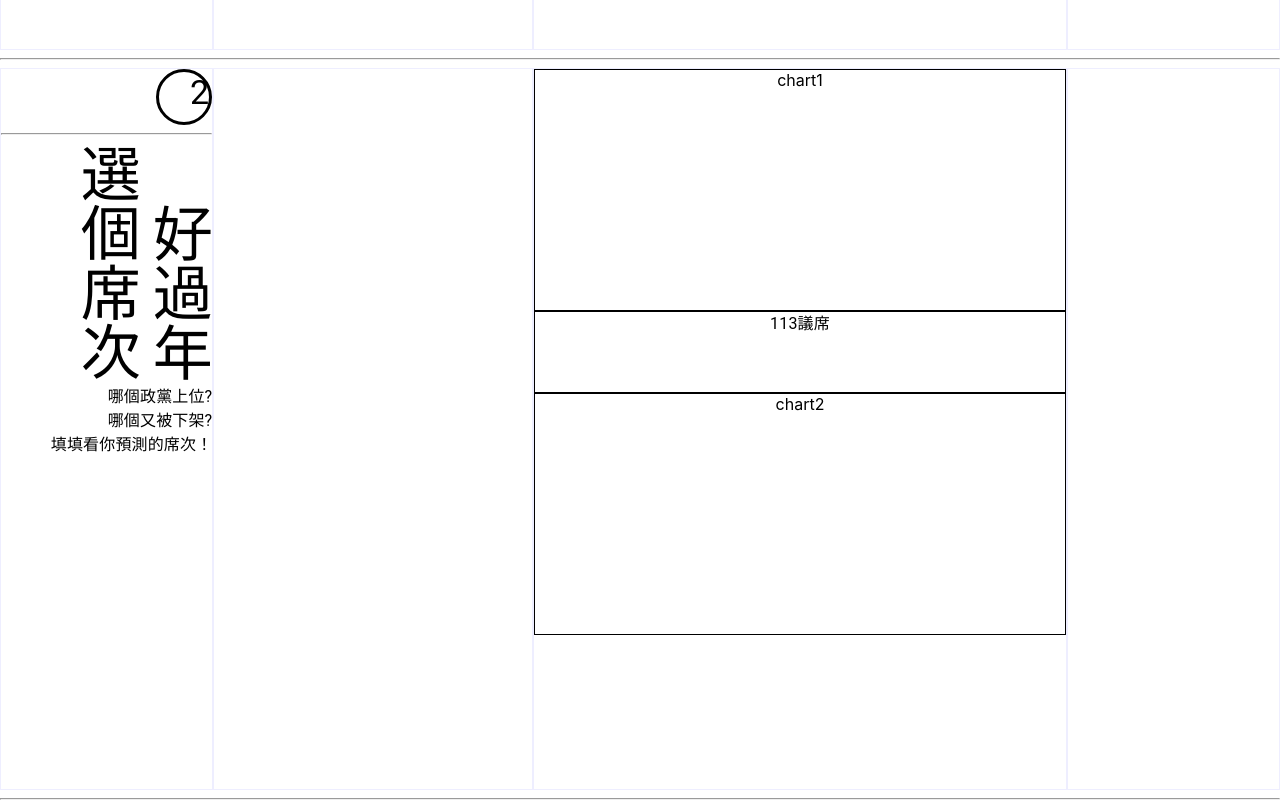
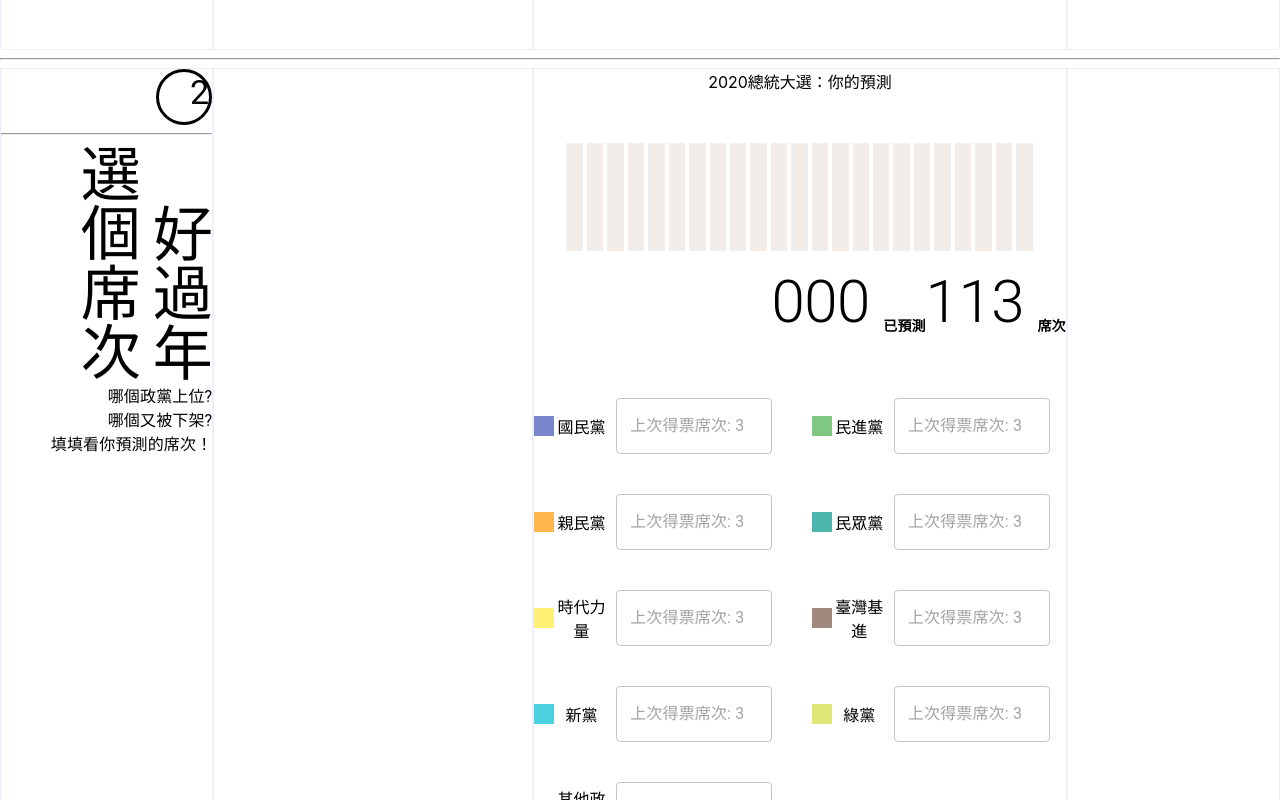
Before and after one commit to ychi/fire-elect, a React (Create React App) app: page /ipredict in a window 1280 px wide. Shown: the part 1460-2260 px from the top of the page. Built offline with nearby package versions, Linux system fonts and the light colour scheme.

Commit message:
- layout the <PredictSeats/> - add the mapping of each party

```diff
--- a/package.json
+++ b/package.json
@@ -8,6 +8,8 @@
     "@testing-library/jest-dom": "^4.2.4",
     "@testing-library/react": "^9.3.2",
     "@testing-library/user-event": "^7.1.2",
+    "highcharts": "^8.0.0",
+    "highcharts-react-official": "^2.2.2",
     "node-sass": "^4.13.0",
     "react": "^16.12.0",
     "react-dom": "^16.12.0",
--- /dev/null
+++ b/src/presentational/Components/PredictSeats/HeatMap.js
@@ -0,0 +1,189 @@
+import React, { useState } from "react";
+import Highcharts from "highcharts";
+import HighchartsReact from "highcharts-react-official";
+
+require("highcharts/modules/heatmap")(Highcharts);
+require("highcharts/modules/tilemap")(Highcharts);
+
+export default function HeatMap(props) {
+
+  const distribution = {
+    // KMT: { id: 0, count: 20, index: 2, name: "KMT" },
+    // DPP: { id: 1, count: 30, index: 1, name: "DPP" },
+    // PFP: { id: 2, count: 35, index: 0, name: "PFP" },
+  };
+
+  const sortedDistribution = Object.values(distribution).map(partyInfo => partyInfo).sort((a, b) => a > b);
+
+  const series = [];
+
+  for(let i = 5; i > 0; i--) {
+    for(let j = 23; j > 0; j--) {
+      series.push({
+        name: null,
+        x: i,
+        y: j,
+        value: 9
+      });
+    }
+  }
+
+  const transformedDistribution = Object.values(sortedDistribution).reduce(
+    (acc, curr) => {
+      series.push(acc);
+      return {
+        name: curr.name,
+        x: acc.x + curr.count,
+        y: acc.y + curr.count,
+        value: curr.id
+      };
+    },
+    {
+      name: null,
+      x: 0,
+      y: 0,
+      value: 0
+    }
+  );
+
+  const [chartOptions, setChartOptions] = useState({
+    chart: {
+      type: "tilemap",
+      height: "25%",
+      inverted: true
+    },
+    title: {
+      text: ""
+    },
+    xAxis: {
+      visible: false
+    },
+    yAxis: {
+      visible: false
+    },
+    legend: {
+      enabled: false
+    },
+    colorAxis: {
+      dataClasses: [
+        {
+          to: 1,
+          color: "#7986CB",
+          name: "KMT"
+        },
+        {
+          from: 1,
+          to: 2,
+          color: "#81C784",
+          name: "DPP"
+        },
+        {
+          from: 2,
+          to: 3,
+          color: "#FFB74D",
+          name: "PFP"
+        },
+        {
+          from: 3,
+          to: 4,
+          color: "#4DB6AC",
+          name: "TPP"
+        },
+        {
+          from: 4,
+          to: 5,
+          color: "#FFF176",
+          name: "NPP"
+        },
+        {
+          from: 5,
+          to: 6,
+          color: "#A1887F",
+          name: "TSP"
+        },
+        {
+          from: 6,
+          to: 7,
+          color: "#4DD0E1",
+          name: "NP"
+        },
+        {
+          from: 7,
+          to: 8,
+          color: "#DCE775",
+          name: "GP"
+        },
+        {
+          from: 8,
+          to: 9,
+          color: "#90A4AE",
+          name: "OTHERS"
+        },
+        {
+          from: 9,
+          to: 10,
+          color: "#F2EDE9",
+          name: "default"
+        }
+      ]
+    },
+    credits: { enabled: false },
+    tooltip: {
+      enabled: false
+    },
+    plotOptions: {
+      series: {
+        tileShape: "square",
+        dataLabels: {
+          enabled: false
+        }
+      }
+    },
+    // 23 23 23 22 22
+    series: [
+      {
+        // data: [
+        //   {
+        //     name: "KMT",
+        //     x: 1,
+        //     y: 5,
+        //     value: 1
+        //   },
+        //   {
+        //     name: "KMT",
+        //     x: 2,
+        //     y: 5,
+        //     value: 1
+        //   },
+        //   {
+        //     name: "KMT",
+        //     x: 3,
+        //     y: 5,
+        //     value: 1
+        //   },
+        //   {
+        //     name: "KMT",
+        //     x: 4,
+        //     y: 5,
+        //     value: 1
+        //   },
+        //   {
+        //     name: "KMT",
+        //     x: 5,
+        //     y: 5,
+        //     value: 2
+        //   },
+        //   {
+        //     name: "KMT",
+        //     x: 1,
+        //     y: 4,
+        //     value: 2
+        //   },
+        // ]
+        data: series
+      }
+    ]
+  });
+
+  return <HighchartsReact options={chartOptions} highcharts={Highcharts} />;
+}
--- /dev/null
+++ b/src/presentational/Components/PredictSeats/PredictSeats.js
@@ -0,0 +1,135 @@
+import React from 'react';
+
+import Box from '@material-ui/core/Box';
+import Grid from '@material-ui/core/Grid';
+import TextField from '@material-ui/core/TextField';
+import Typography from '@material-ui/core/Typography';
+
+import HeatMap from "../PredictSeats/HeatMap";
+
+import styles from './PredictSeats.module.scss';
+
+const partyHistory = {
+  KMT: {
+    index: 0,
+    name: '國民黨',
+    pastTake: 35,
+    userPredict: 20,
+    color: '#7986CB'
+  },
+  DPP: {
+    index: 1,
+    name: '民進黨',
+    pastTake: 35,
+    color: '#81C784'
+  },
+  PFP: {
+    index: 2,
+    name: '親民黨',
+    pastTake: 35,
+    color: '#FFB74D'
+
+  },
+  TPP: {
+    index: 3,
+    name: '民眾黨',
+    pastTake: 35,
+    color: '#4DB6AC'
+  },
+  NPP: {
+    index: 4,
+    name: '時代力量',
+    pastTake: 35,
+    color: '#FFF176'
+  },
+  TSP: {
+    index: 5,
+    name: '臺灣基進',
+    pastTake: 35,
+    color: '#A1887F'
+  },
+  NP: {
+    index: 6,
+    name: '新黨',
+    pastTake: 35,
+    color: '#4DD0E1'
+  },
+  GP: {
+    index: 7,
+    name: '綠黨',
+    pastTake: 35,
+    color: '#DCE775'
+  },
+  OTHERS: {
+    index: 8,
+    name: '其他政黨',
+    pastTake: 35,
+    color: '#90A4AE'
+  }
+}
+
+
+export default function PredictSeats() {
+    return (
+      <div>
+        2020總統大選：你的預測
+        <br />
+        <br />
+        <br />
+        <HeatMap />
+        <Grid container item md={12} justify="flex-end" alignItems="flex-end">
+          <Typography variant="h2">
+            000
+          </Typography>
+          &nbsp;&nbsp;&nbsp;
+          <Typography variant="subtitle2">
+            <Box component="span" fontWeight="fontWeightBold">已預測</Box>
+          </Typography>
+          <Typography variant="h2">113</Typography>&nbsp;&nbsp;&nbsp;
+          <Typography variant="subtitle2">
+            <Box component="span" fontWeight="fontWeightBold">席次</Box>
+          </Typography>
+        </Grid>
+        <br />
+        <br />
+        <br />
+        <Box>
+          <Grid container spacing={5}>
+            {Object.values(partyHistory).map(party => {
+              return (
+                <Grid
+                  key={party.index}
+                  container
+                  item
+                  md={6}
+                  spacing={1}
+                  justify="flex-start"
+                  alignItems="center"
+                >
+                  <Grid item md={1}>
+                    <div
+                      style={{
+                        width: 20 + "px",
+                        height: 20 + "px",
+                        backgroundColor: party.color
+                      }}
+                    />
+                  </Grid>
+                  <Grid item md={3}>
+                    {party.name}
+                  </Grid>
+                  <Grid item md={8}>
+                    <TextField
+                      variant="outlined"
+                      type="number"
+                      placeholder={`上次得票席次: ${party.pastTake}`}
+                    />
+                  </Grid>
+                </Grid>
+              );
+            })}
+          </Grid>
+        </Box>
+      </div>
+    );
+}
--- a/src/presentational/Pages/Predict/Predict.js
+++ b/src/presentational/Pages/Predict/Predict.js
@@ -8,7 +8,7 @@ import Divider from '@material-ui/core/Divider';
 import { Button } from '@material-ui/core';
 import Form from './form'
 
-
+import PredictSeats from '../../Components/PredictSeats/PredictSeats';
 
 const marks = [
     {
@@ -202,7 +202,7 @@ export default function Landing() {
                 <Grid item className={styles.frame} md={3}></Grid>
                 <Grid item className={styles.frame} md={5}>
                     <Grid container height="90vh">
-                        <Grid item md={12}>
+                        {/* <Grid item md={12}>
                             <Box height="30vh" border={1}>chart1</Box>
                         </Grid>
                         <Grid item md={12}>
@@ -211,9 +211,10 @@ export default function Landing() {
                                     <Box><span>113</span><span>議席</span></Box>
                                 </Typography>
                             </Box>
-                        </Grid>
+                        </Grid> */}
                         <Grid item md={12}>
-                            <Box height="30vh" border={1}>chart2</Box>
+                            {/* <Box height="30vh" border={1}>chart2</Box> */}
+                          <PredictSeats/>
                         </Grid>
                     </Grid>
                 </Grid>
```
Also changed, not shown: src/presentational/Components/PredictSeats/PredictSeats.module.scss (added), 1 other file (tests, documents, lock files or other folders).
